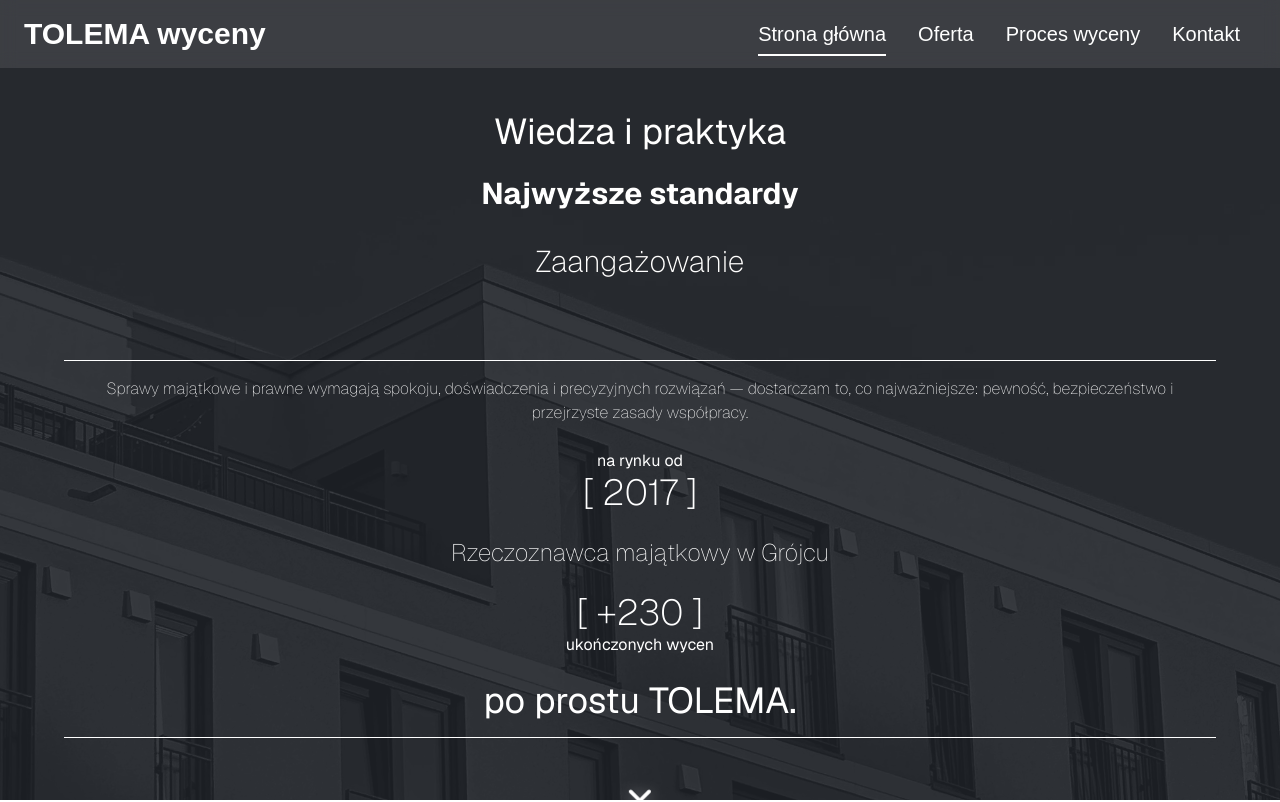
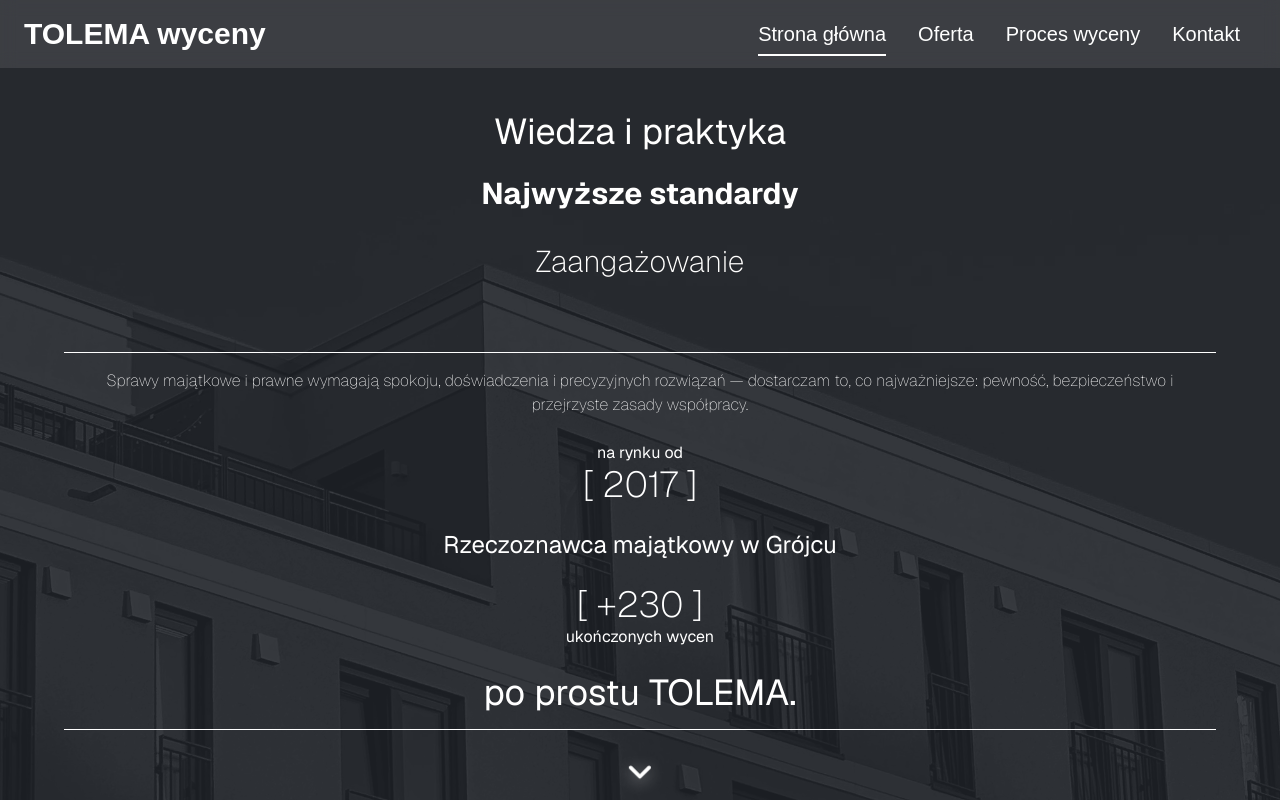
Before and after one commit to MaksZiem/tolema-next, a Next.js app: page / in a window 1280 px wide. Shown: the top 802 px of the page. Built offline with nearby package versions, Linux system fonts and the light colour scheme.

Commit message:
Popraw odstępy i grubość nagłówka w Hero

```diff
--- a/src/components/sections/Hero.tsx
+++ b/src/components/sections/Hero.tsx
@@ -40,7 +40,7 @@ export default function Hero({
       )}
 
       <AnimatedSlogan variant="hero" />
-      <div className="flex justify-center mt-16 pb-36 min-[1600px]:mt-50 min-[1600px]:pb-0">
+      <div className="flex justify-center mt-14 pb-32 min-[1600px]:mt-50 min-[1600px]:pb-0">
         <div className="flex flex-col items-center text-center min-[1600px]:items-stretch min-[1600px]:text-left min-[1600px]:flex-row min-[1600px]:justify-between gap-6 p-4 min-[1600px]:p-8 w-[90%] border-t border-b border-white">
           <div className="w-full min-[1600px]:w-[400px] text-l font-thin ">
             Sprawy majątkowe i prawne wymagają spokoju, doświadczenia i
@@ -53,7 +53,7 @@ export default function Hero({
               [ <RandomNumberAnimation value={2017} /> ]
             </div>
           </div>
-          <div className="flex justify-center flex-col font-thin text-2xl">
+          <div className="flex justify-center flex-col font-normal text-2xl">
             <h1>Rzeczoznawca majątkowy w Grójcu</h1>
           </div>
           <div className="flex justify-end flex-col">
```
